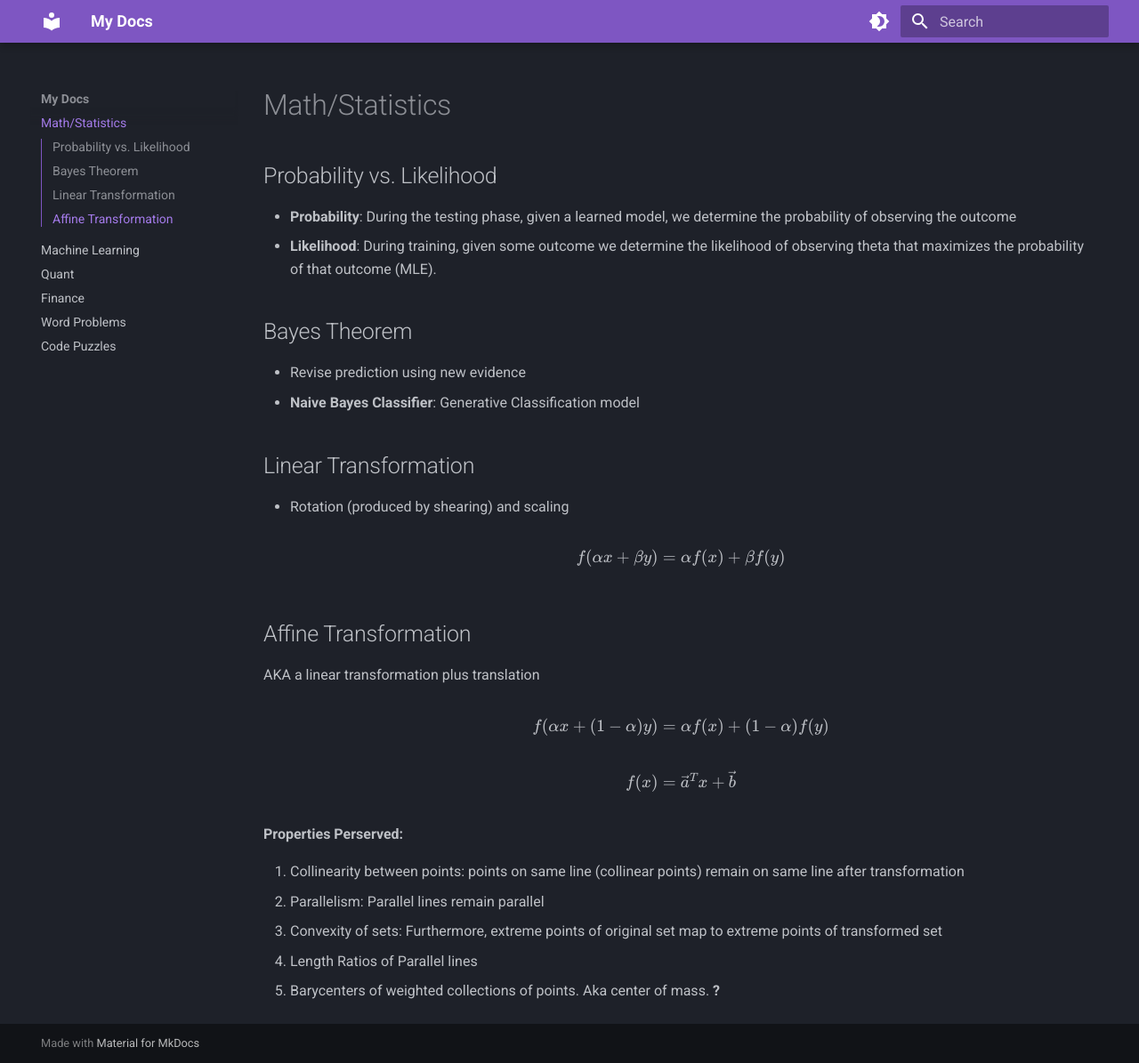
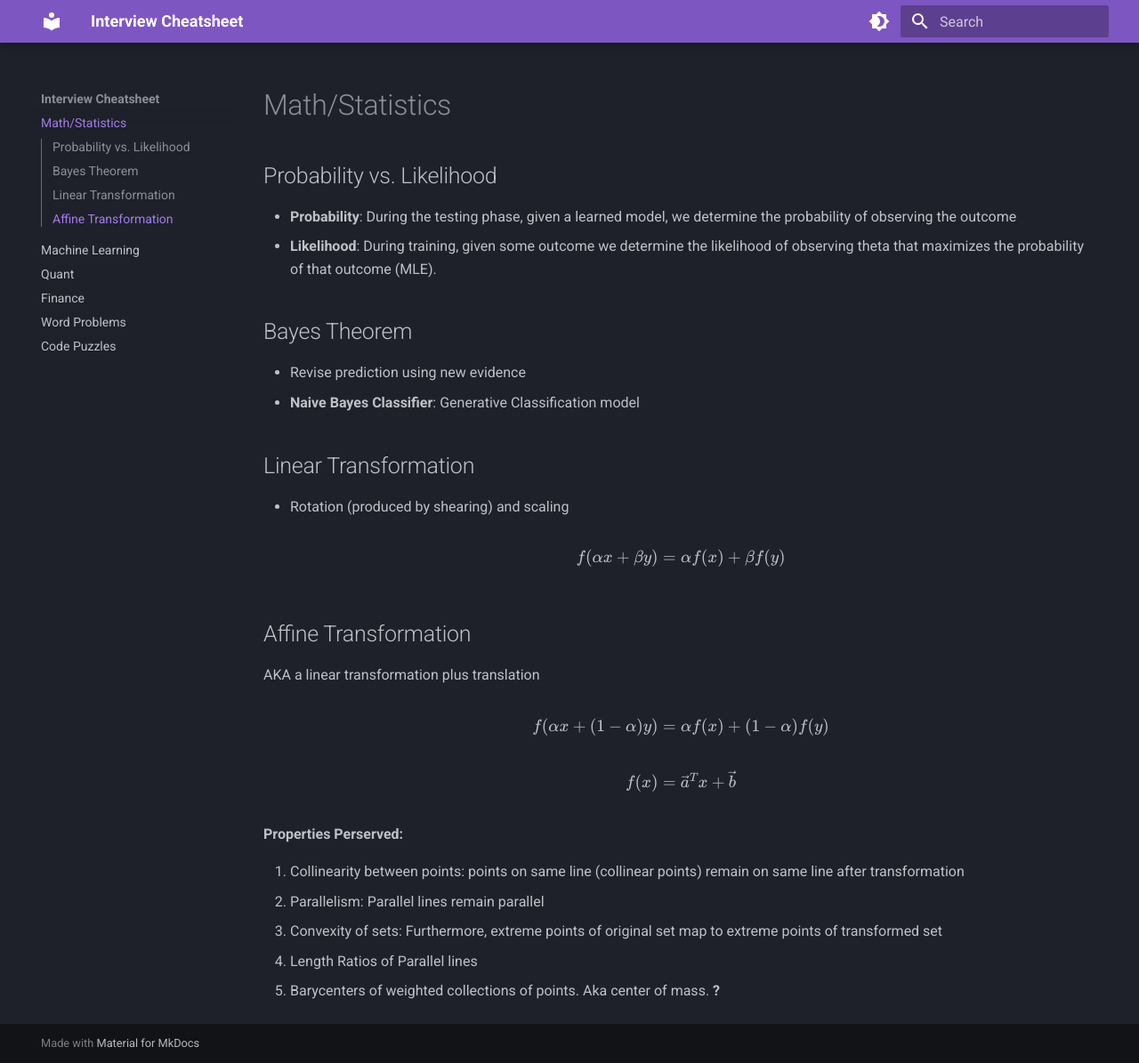
Before and after one commit to Marco-Christiani/interview-cheatsheet, an MkDocs documentation site: the page built from docs/index.md, in a window 1280 px wide and 1195 px high. Shown: the whole window at 89% size. Built offline with MkDocs 1.6.1 and Material for MkDocs 9.7.7, drawn with Linux system fonts in a browser that asks for light colours; nearby versions of some CDN libraries.

Commit message:
Update mkdocs.yml

```diff
--- a/mkdocs.yml
+++ b/mkdocs.yml
@@ -1,4 +1,4 @@
-site_name: My Docs
+site_name: Interview Cheatsheet
 
 theme:
   name: material
```
